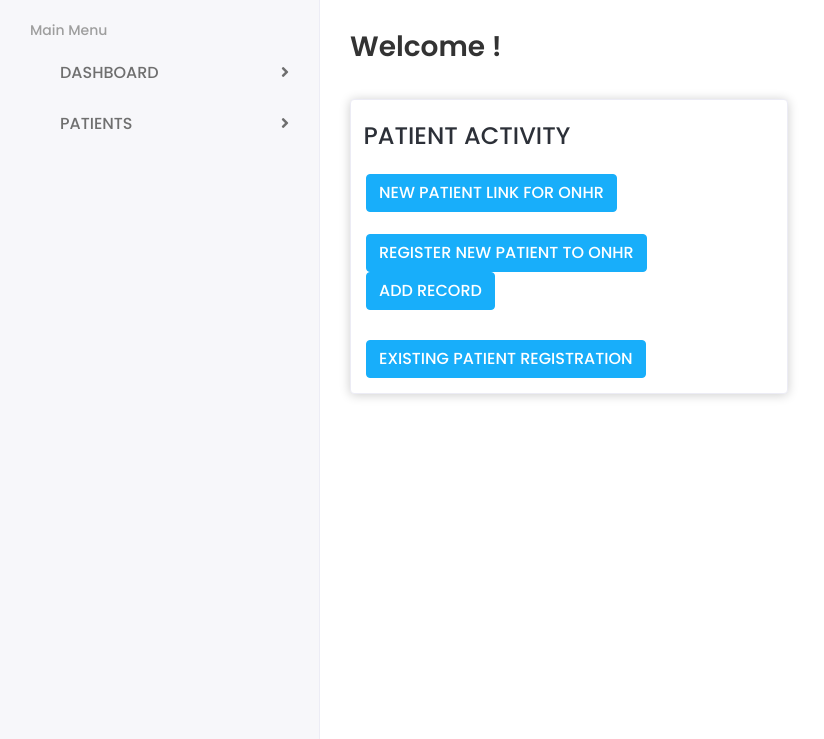
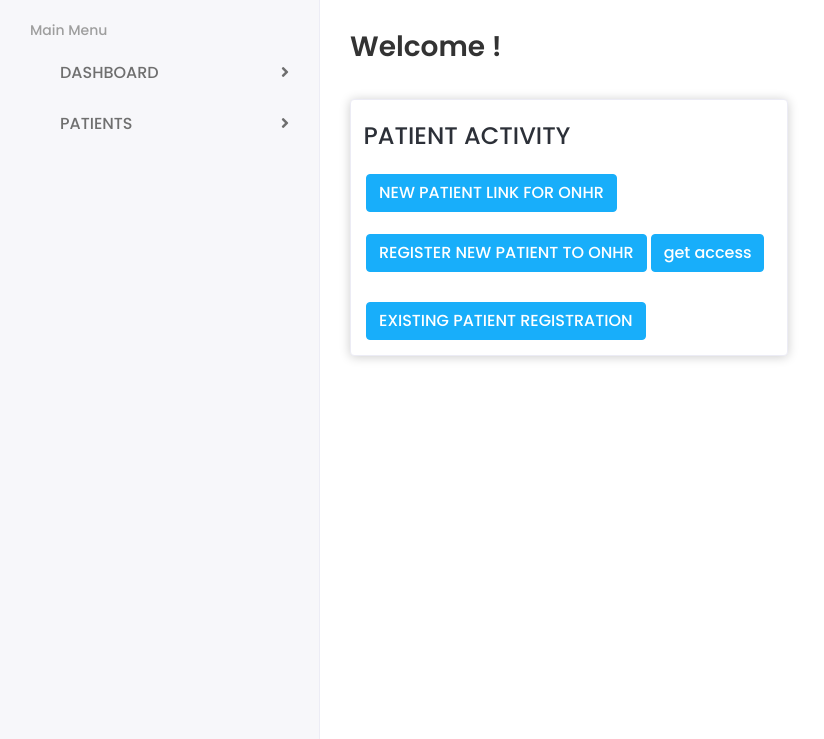
Before and after one commit to Pranavtej/techeden2.0, a PHP site: page /hospital_dashboard.php in a window 1280 px wide. Shown: the part 60-799 px from the top of the page, without its empty margins (0-824 px from the left). Run offline with PHP 8.4, Linux system fonts and the light colour scheme; the visitor is signed in with stand-in values (Sample User, id 1).

Commit message:
get access

```diff
--- a/hospital_dashboard.php
+++ b/hospital_dashboard.php
@@ -131,9 +131,9 @@
                             </div>
                             <div class="card-body">
                                 <div>
-                                    <a href="fd.php" class="btn btn-primary">NEW  PATIENT LINK FOR ONHR</a><br><br>
-                                    <a href="search-eop.php" class="btn btn-primary">REGISTER NEW PATIENT TO ONHR</a>
-                                        <a href="search-eop.php" class="btn btn-primary">ADD RECORD </a>
+                                    <a href="get-access.php" class="btn btn-primary">NEW  PATIENT LINK FOR ONHR</a><br><br>
+                                    <a href="new_olap.php" class="btn btn-primary">REGISTER NEW PATIENT TO ONHR</a>
+                                        <a href="get-access.php" class="btn btn-primary">get access</a>
                                 </div>
                             </div>
                             <div class="card-body">
```
